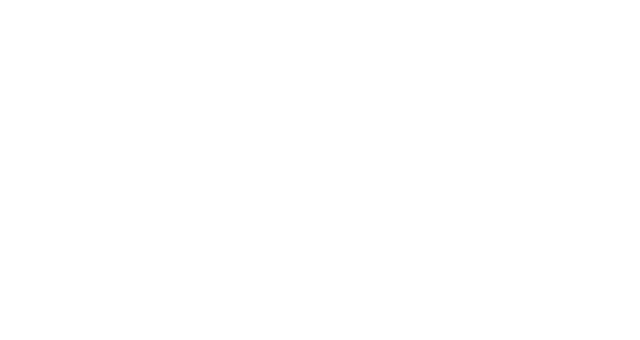
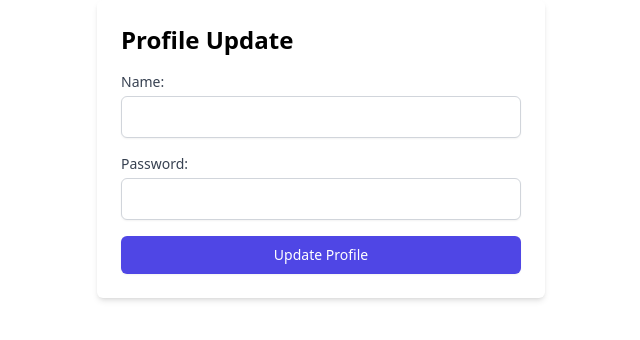
Before and after one commit to naseefhassan/Plus-IT-Park, a React (Vite) app: page /profile in a window 1280 px wide. Shown: the top 340 px of the page, without its empty margins (319-959 px from the left). Built offline with nearby package versions, Linux system fonts and the light colour scheme.

Commit message:
user profile updated

```diff
--- a/src/Components/Header.jsx
+++ b/src/Components/Header.jsx
@@ -1,13 +1,27 @@
 import React from "react";
+import { Link } from "react-router-dom";
 
 function Header() {
+  const Handledelete = async () => {
+    try {
+      const response = await axiosInstance.delete("/api/delete-user");
+      console.log(response);
+    } catch (error) {
+        console.error(error);
+    }
+  };
+
   return (
     <>
       <div className="h-20  bg-gray-200 flex justify-around items-center">
         <div className="text-3xl font-bold px-10">Plus IT</div>
         <div className="flex gap-5">
-          <button className="bg-orange-900 p-2">Update</button>
-          <button className="bg-orange-900 p-2">Delete</button>
+          <Link to={"/profile"}>
+            <button className="bg-orange-900 p-2">Update</button>
+          </Link>
+          <button onClick={Handledelete} className="bg-orange-900 p-2">
+            Delete
+          </button>
         </div>
       </div>
     </>
--- /dev/null
+++ b/src/Components/Profile.jsx
@@ -0,0 +1,75 @@
+import React, { useState } from "react";
+import axiosInstance from "../api/axios";
+
+function Profile() {
+  const [name, setName] = useState("");
+  const [password, setPassword] = useState("");
+
+  const handleNameChange = (event) => {
+    setName(event.target.value);
+  };
+
+  const handlePasswordChange = (event) => {
+    setPassword(event.target.value);
+  };
+
+  const handleSubmit = async (event) => {
+    event.preventDefault();
+    try {
+      const response = await axiosInstance.put("/api/update-user");
+      console.log(response);
+    } catch (error) {
+      console.error(error);
+    }
+    console.log("Name:", name);
+    console.log("Password:", password);
+  };
+
+  return (
+    <>
+      <div className="max-w-md mx-auto  p-6 bg-white rounded-md shadow-md">
+        <h2 className="text-2xl font-semibold mb-4">Profile Update</h2>
+        <form onSubmit={handleSubmit}>
+          <div className="mb-4">
+            <label
+              htmlFor="name"
+              className="block text-sm font-medium text-gray-700"
+            >
+              Name:
+            </label>
+            <input
+              type="text"
+              id="name"
+              value={name}
+              onChange={handleNameChange}
+              className="mt-1 p-2 block w-full border border-gray-300 rounded-md shadow-sm focus:outline-none focus:ring-indigo-500 focus:border-indigo-500"
+            />
+          </div>
+          <div className="mb-4">
+            <label
+              htmlFor="password"
+              className="block text-sm font-medium text-gray-700"
+            >
+              Password:
+            </label>
+            <input
+              type="password"
+              id="password"
+              value={password}
+              onChange={handlePasswordChange}
+              className="mt-1 p-2 block w-full border border-gray-300 rounded-md shadow-sm focus:outline-none focus:ring-indigo-500 focus:border-indigo-500"
+            />
+          </div>
+          <button
+            type="submit"
+            className="w-full py-2 px-4 border border-transparent rounded-md shadow-sm text-sm font-medium text-white bg-indigo-600 hover:bg-indigo-700 focus:outline-none focus:ring-2 focus:ring-offset-2 focus:ring-indigo-500"
+          >
+            Update Profile
+          </button>
+        </form>
+      </div>
+    </>
+  );
+}
+
+export default Profile;
--- /dev/null
+++ b/src/Components/ProfileUpdate.jsx
@@ -0,0 +1,9 @@
+import React from 'react'
+
+function ProfileUpdate() {
+  return (
+    <div>profileUpdate</div>
+  )
+}
+
+export default ProfileUpdate
--- a/src/Components/Signup.jsx
+++ b/src/Components/Signup.jsx
@@ -1,6 +1,7 @@
 import React, { useState } from "react";
 import axiosInstance from "../api/axios";
 import { Link } from "react-router-dom";
+import { useNavigate } from "react-router-dom";
 
 function Signup() {
   const [err, errmsg] = useState("");
@@ -35,6 +36,7 @@
       });
       const token = response.data.token;
       localStorage.setItem("token", token);
+
     } catch (error) {
       console.error(error);
     }
--- a/src/Components/update.jsx
+++ /dev/null
@@ -1,9 +0,0 @@
-import React from 'react'
-
-function update() {
-  return (
-    <div>update</div>
-  )
-}
-
-export default update
--- a/src/Pages/Home.jsx
+++ b/src/Pages/Home.jsx
@@ -1,4 +1,3 @@
-import React, { useEffect } from "react";
 import Header from "../Components/Header";
 import ShowItems from "../Components/ShowItems";
 
--- /dev/null
+++ b/src/Pages/Profile.jsx
@@ -0,0 +1,13 @@
+import React from 'react'
+import Header from '../Components/Header'
+
+function Profile() {
+  return (
+    <div>
+         <Header />
+         <Profil>
+    </div>
+  )
+}
+
+export default Profile
--- a/src/Routes/UserRouter.jsx
+++ b/src/Routes/UserRouter.jsx
@@ -3,6 +3,7 @@
 import Login from "../Components/Login";
 import Signup from "../Components/Signup";
 import Home from "../Pages/Home";
+import Profile from "../Components/Profile";
 
 function UserRouter() {
   return (
@@ -10,7 +11,8 @@
       <Routes>
         <Route path="/" element={<Signup />}></Route>
         <Route path="/login" element={<Login />}></Route>
-        <Route path='/home/*' element={<Home/>}></Route>
+        <Route path="/home/*" element={<Home />}></Route>
+        <Route path="/profile/*" element={<Profile />}></Route>
       </Routes>
     </>
   );
--- a/src/api/axios.js
+++ b/src/api/axios.js
@@ -1,18 +1,20 @@
-import axios from "axios"
+import axios from "axios";
 
 const Instance = axios.create({
-    baseURL:"https://interview-plus.onrender.com/"
-})
+  baseURL: "https://interview-plus.onrender.com/",
+});
 
+Instance.interceptors.request.use(
+  (confiq) => {
+    const token = localStorage.getItem("token");
+    if (token) {
+      confiq.headers["x-access-token"] = token;
+    }
+    return confiq;
+  },
+  (error) => {
+    return Promise.reject(error);
+  }
+);
 
-Instance.interceptors.request.use((confiq)=>{
-    const token= localStorage.getItem('jwtToken')
-    if(token){
-        confiq.headers['x-access-token']=token
-    }
-    return confiq
-},(error)=>{
-    return Promise.reject(error)
-})
-
-export default Instance
+export default Instance;
```
